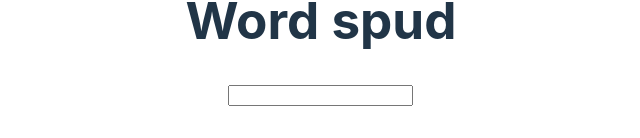
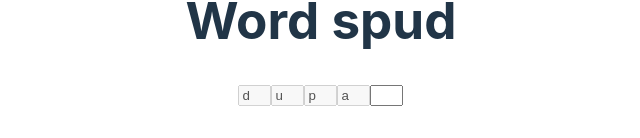
Before and after one commit to WilczekCK/word-spud-js-clone, a React (Vite) app: page / in a window 1280 px wide. Shown: the part 368-506 px from the top of the page, without its empty margins (319-959 px from the left). Built offline with nearby package versions, Linux system fonts and the light colour scheme.

Commit message:
new way of inserting the letters

```diff
--- a/src/components/input.jsx
+++ b/src/components/input.jsx
@@ -2,35 +2,58 @@ import { useState } from 'react';
 import config from '../config';
 
 function Input(props) {
-    const [letters, setLetters] = useState('');
+    const [letter, setLetter]   = useState('');
+    const [letters, setLetters] = useState(['d', 'u', 'p', 'a']);
 
-    const onKeypress = (e) => {
+   const onKeypress = (e) => {
         const keyPressed = e.code;
         const letterUsed = e.key;
         const {debug} = config;
 
         if (keyPressed === 'Backspace') {
-            let actualStr = letters;
-            actualStr = actualStr.slice(0, -1);
+            setLetters( letters.slice(0, -1) )
+            // props.letterChange(letters);
+        } else if (['Enter', ' ', 'Tab', 'Space'].indexOf(keyPressed) > -1) {
+            debug && console.log(`Input.jsx: Special key: ${keyPressed} is used in script!`);
+        } else if (letterUsed.length > 1) {
+            debug && console.log(`Input.jsx: Special key: ${keyPressed} is not used in script!`);
+        } else {
+            debug && console.log(`Input.jsx: Key appended: ${keyPressed}`);
 
-            setLetters(actualStr);
-            props.letterChange(actualStr);
-        } else if (['Enter', ' ', 'Tab', 'Space'].indexOf(keyPressed) > -1) {
-            if (debug) console.log(`Input.jsx: Special key: ${keyPressed} is used in script!`);
-        } else if (letterUsed.length > 1) {
-            if (debug) console.log(`Input.jsx: Special key: ${keyPressed} is not used in script!`);
-        } else {
-            if (debug) console.log(`Input.jsx: Key appended: ${keyPressed}`);
+            setLetters([...letters, letterUsed]);
+            setLetter('');
+            // props.letterChange(letters);
+        }
+    }
 
-            setLetters(letters + letterUsed);
-            props.letterChange(letters + letterUsed);
+    const InputField = (props) => {
+        {
+            return (letters.length >= props.letterCount) && (
+                <input
+                    type="text"
+                    style={{'width':'25px'}}
+                    disabled="disabled"
+                    value={props.value}
+                />
+            )
         }
     }
 
     return (
         <>
-            {letters}
-            <input type="text" name="wordInput" onKeyDown={(e) => onKeypress(e)} value={letters} />
+            {
+                letters.map((letter, key) => (
+                    <InputField key={key} letterCount={key} value={letter}/>
+                ))
+
+            }
+
+            <input
+                type="text"
+                style={{'width':'25px'}}
+                onKeyDown={onKeypress}
+                value={letter}
+            />
         </>
     )
 }
```
